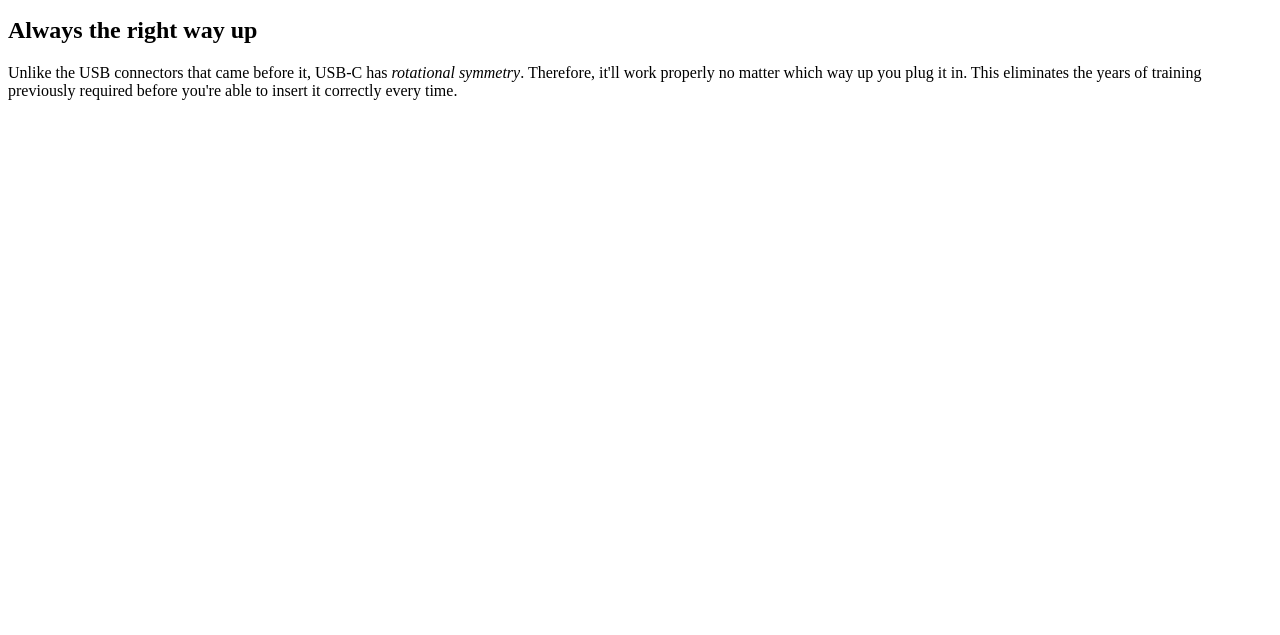
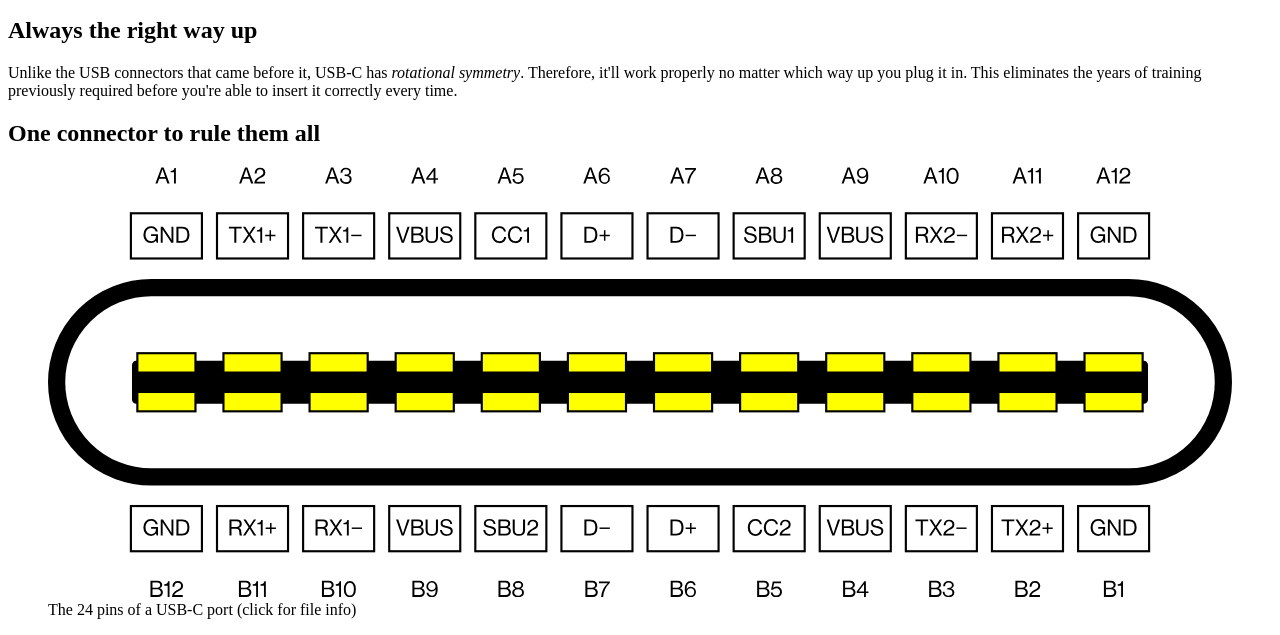
Before and after one commit to RandomSearch18/basic-webpage, a plain HTML site: page index.html in a window 1280 px wide. Shown: the part 1045-1680 px from the top of the page. Before the commit the page ends 1153 px from the top, so only its background shows below. Drawn offline with Linux system fonts and the light colour scheme.

Commit message:
Add an SVG of the USB-C pinout

```diff
--- a/index.css
+++ b/index.css
@@ -2,3 +2,8 @@
 img {
   width: 100%;
 }
+
+/* Prevent SVGs inside links inheriting the link text colour */
+a svg {
+  color: initial;
+}
--- a/index.html
+++ b/index.html
@@ -23,5 +23,21 @@
     <i>rotational symmetry</i>. Therefore, it'll work properly no matter which
     way up you plug it in. This eliminates the years of training previously
     required before you're able to insert it correctly every time.
+
+    <h2>One connector to rule them all</h2>
+
+    <figure>
+      <a
+        href="https://commons.wikimedia.org/wiki/File:USB_Type-C_Receptacle_Pinout.svg"
+      >
+        <svg
+          viewBox="0 0 550 200"
+          alt="A diagram showing a horizontal pill shape with pins A1 to A12 labeled above and pins B12 to B1 labeled below."
+        >
+          <use href="assets/usb-c-receptacle-pinout.svg#pinout-diagram" />
+        </svg>
+      </a>
+      <figcaption>The 24 pins of a USB-C port (click for file info)</figcaption>
+    </figure>
   </body>
 </html>
```
Also changed, not shown: assets/usb-c-receptacle-pinout.svg (added).
